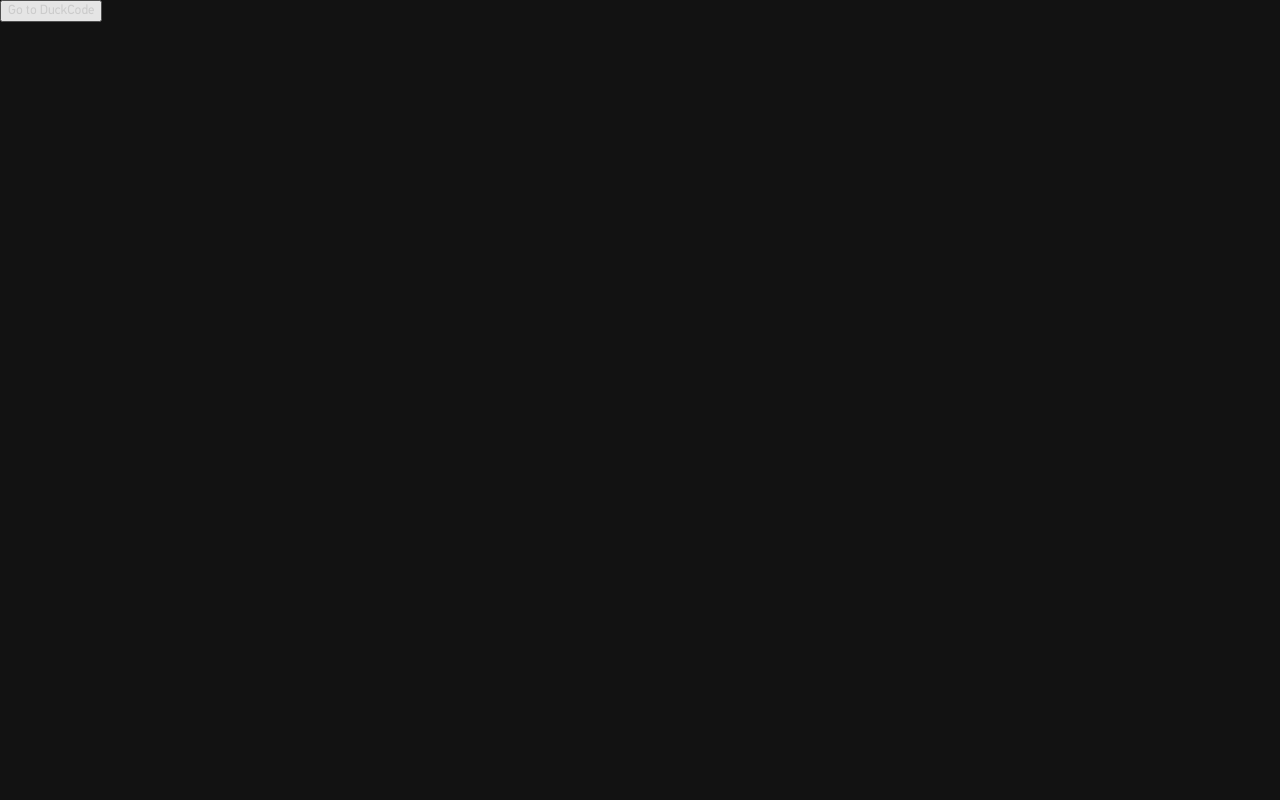
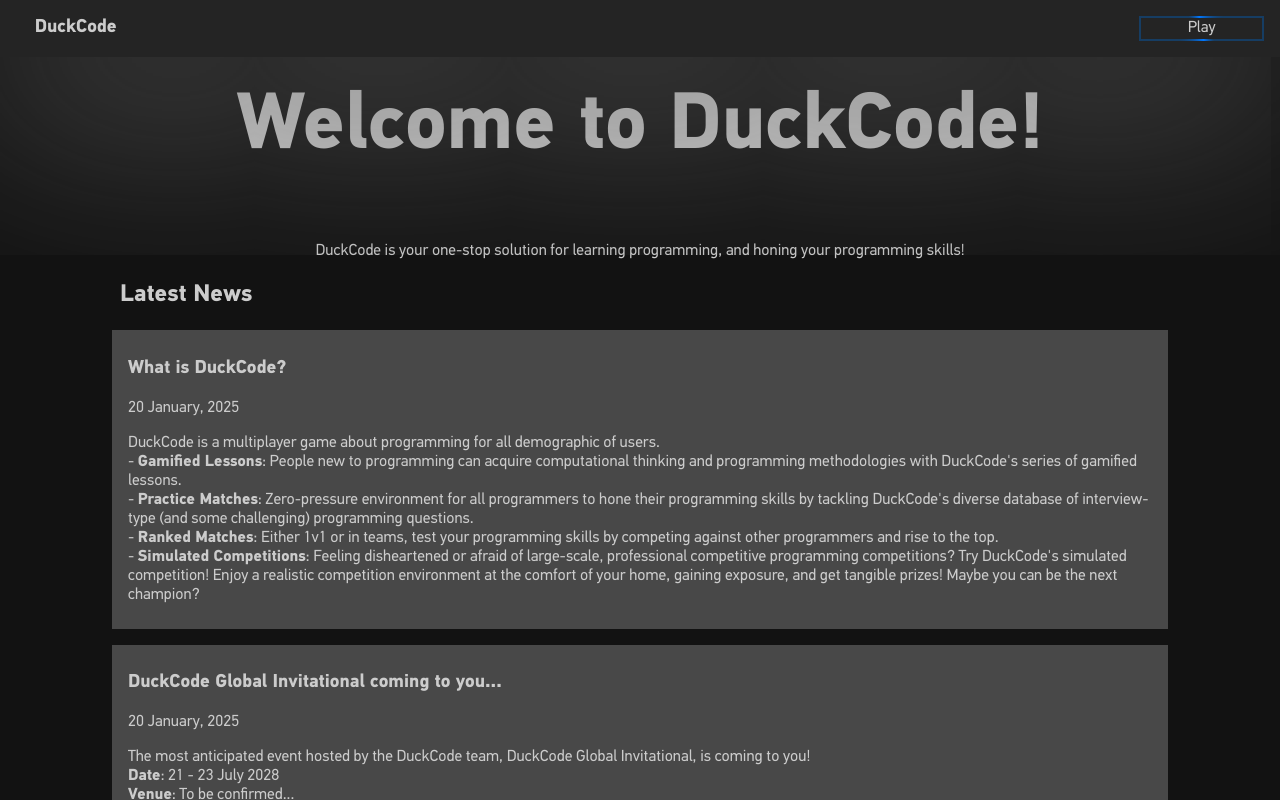
Before and after one commit to Masunori/DuckCode, a React (Create React App) app in the folder duckcode/: page / in a window 1280 px wide. Built offline with nearby package versions, Linux system fonts and the light colour scheme.

Commit message:
Static Landing UI skeleton
Landing UI skeleton is done. The login portal can be accessed from the Landing Page.

```diff
--- a/duckcode/src/App.jsx
+++ b/duckcode/src/App.jsx
@@ -106,7 +106,7 @@ export default function App() {
         <SettingsContext.Provider value={settingsContextObject} id='app'>
             <Router>
                 <Routes>
-                    <Route path='' element={<Landing />}/>
+                    <Route path='/' element={<Landing />}/>
                     <Route path='/gameplay' element={<Gameplay />}></Route>
                     <Route path='/portal' element={<Portal />}></Route>
                     </Routes>
--- a/duckcode/src/pages/Landing/Landing.jsx
+++ b/duckcode/src/pages/Landing/Landing.jsx
@@ -1,4 +1,5 @@
-import { useNavigate } from "react-router-dom"
+import { useNavigate } from "react-router-dom";
+import './landing.css';
 
 export function Landing() {
     const navigate = useNavigate();
@@ -7,9 +8,82 @@ export function Landing() {
         navigate('/portal');
     }
 
+    const dummyLink = "https://youtu.be/dQw4w9WgXcQ?si=pbHjWVWDclnIJgTS";
+
     return (
         <div id="landing">
-            <button onClick={handleGoToDuckCode}>Go to DuckCode</button>
+            <header>
+                <nav>
+                    <div>
+                        <h3>DuckCode</h3>
+                    </div>
+                    <div id="landing-play-duckcode-button-wrapper">
+                        <button id="landing-play-duckcode-button" onClick={handleGoToDuckCode}>Play</button>
+                    </div>
+                </nav>
+            </header>
+            <main>
+                <section id="landing-welcome-section">
+                    <h1>Welcome to DuckCode!</h1>
+                    <p>DuckCode is your one-stop solution for learning programming, and honing your programming skills!</p>
+                </section>
+                <section>
+                    <h2 id="landing-latest-news">Latest News</h2>
+                    <article>
+                        <h3>What is DuckCode?</h3>
+                        <time dateTime="2025-01-20">20 January, 2025</time>
+                        <p>
+                            DuckCode is a multiplayer game about programming for all demographic of users.<br />
+                            - <strong>Gamified Lessons</strong>: People new to programming can acquire computational thinking and programming methodologies with DuckCode's series of gamified lessons.<br />
+                            - <strong>Practice Matches</strong>: Zero-pressure environment for all programmers to hone their programming skills by tackling DuckCode's diverse database of interview-type (and some challenging) programming questions.<br />
+                            - <strong>Ranked Matches</strong>: Either 1v1 or in teams, test your programming skills by competing against other programmers and rise to the top.<br />
+                            - <strong>Simulated Competitions</strong>: Feeling disheartened or afraid of large-scale, professional competitive programming competitions? Try DuckCode's simulated competition! Enjoy a realistic competition environment at the comfort of your home,
+                            gaining exposure, and get tangible prizes! Maybe you can be the next champion?
+                        </p>
+                    </article>
+                    <article>
+                        <h3>DuckCode Global Invitational coming to you...</h3>
+                        <time dateTime="2025-01-20">20 January, 2025</time>
+                        <p>
+                            The most anticipated event hosted by the DuckCode team, DuckCode Global Invitational, is coming to you!<br />
+                            <strong>Date</strong>: 21 - 23 July 2028<br />
+                            <strong>Venue</strong>: To be confirmed...<br /><br />
+
+                            <strong>Activities</strong><br />
+                            - <strong>DuckCode ACG Fest</strong>: You cannot mention Computer Science without mentioning the Anime-Cosplay-Game culture. Dress up (or simply join us) in one of the biggest ACG event in Asia, with more than 200 international and regional artists, cosplayers and content creators, and tons of fulfilling activities awaiting you.<br />
+                            - <strong>DuckCode Career Fest</strong>: How about not just having fun, but also getting a job? Get your resume ready, and meet up with recruiters from more than 500 companies and businesses from all over the world!<br />
+                            - <strong>DuckCode Talkshow</strong>: Attend talks from professors and industrial specialists across various fields of Computer Science, and gain new insights into the field, or just be mind-blown!<br />
+                            - <strong>DuckCode Global Invitational</strong>: The best teams that have cleared the regional qualifiers will be invited to Singapore in a 7-day, 6-night trip to compete in one of the most (self-proclaimed) prestigious competitive programming competition, with a prize pool of up to USD1,000,000 and other opportunities. Audience will be allowed to watch the entire competition live, with commentary from professionals.<br />
+                            - <strong>DuckCode Concert</strong>: End the exciting 3-day event with a booming concert, with our special guests!
+                        </p>
+                    </article>
+                    <article>
+                        <h3>DuckCode v1.0 is in production!</h3>
+                        <time dateTime="2025-01-20">20 January, 2025</time>
+                        <p>
+                            As of January 20, 2025, the DuckCode team is actively working on creating the minimum viable product (MVP) for DuckCode!
+                            <br />Our team expects to bring DuckCode to you by June 2025.
+                        </p>
+                    </article>
+                </section>
+            </main>
+            <footer>
+                <ul>
+                    <li>
+                        <a href={dummyLink}>Privacy Policy</a>
+                    </li>
+                    <li>
+                        <a href={dummyLink}>Terms of Service</a>
+                    </li>
+                    <li>
+                        <a href={dummyLink}>Contact Us</a>
+                    </li>
+                    <li>
+                        <a href={dummyLink}>Help Centre</a>
+                    </li>
+                </ul>
+                <p>&copy; 2025 DuckCode Project. All rights reserved.</p>
+            </footer>
         </div>
     )
 }
--- /dev/null
+++ b/duckcode/src/pages/Landing/landing.css
@@ -0,0 +1,138 @@
+#landing {
+    width: calc(100vw);
+    height: calc(100vh);
+    min-height: calc(100vh);
+    overflow-y: auto;
+    overflow-x: hidden;
+    display: flex;
+    flex-direction: column;
+}
+
+#landing::-webkit-scrollbar {
+    width: 5px;
+}
+
+#landing::-webkit-scrollbar-thumb {
+    background-color: var(--second-layer-background-color);
+    border-radius: 10px;
+}
+
+#landing nav {
+    position: absolute;
+    width: 100%;
+    top: 0;
+    box-sizing: border-box;
+    background-color: var(--first-layer-background-color);
+    padding: 1em;
+    box-shadow: 0 1em 15em 2em var(--fourth-layer-background-color);
+    display: grid;
+    grid-template-columns: 9fr 1fr;
+}
+
+#landing nav h3 {
+    margin: 0 0 0 1em;
+}
+
+#landing-play-duckcode-button-wrapper {
+    grid-column: 2;
+    place-self: stretch;
+    padding: 2px;
+
+    --border-angle: 0deg;
+    --border-angle-2: 180deg;
+    color: var(--foreground);
+    display: flex;
+    background-color: var(--significant-button-hover-heavier-color);
+    background-image: conic-gradient(from var(--border-angle) at 50% 50%,
+                                    transparent,
+                                    var(--significant-button-color) 10%,
+                                    transparent 30%,
+                                    transparent),
+                      conic-gradient(from var(--border-angle-2) at 50% 50%,
+                                    transparent,
+                                    var(--significant-button-color) 10%,
+                                    transparent 30%,
+                                    transparent);
+    animation: illuminating-border 4s linear infinite;
+}
+
+#landing-play-duckcode-button {
+    background-color: var(--first-layer-background-color);
+    border: none;
+    font-size: 1em;
+    width: 100%;
+    transition-duration: 0.25s;
+}
+
+@keyframes illuminating-border {
+    to {
+      --border-angle: 360deg;
+      --border-angle-2: 540deg;
+    }
+}
+
+@property --border-angle {
+    syntax: "<angle>";
+    inherits: true;
+    initial-value: 0deg;
+}
+
+@property --border-angle-2 {
+    syntax: "<angle>";
+    inherits: true;
+    initial-value: 180deg;
+}
+
+#landing-play-duckcode-button-wrapper:hover {
+    animation: illuminating-border 1s linear infinite;
+}
+
+#landing main {
+    flex: 1;
+}
+
+#landing-welcome-section {
+    text-align: center;
+}
+
+#landing-welcome-section h1 {
+    margin-top: 1em;
+    font-size: 5em;
+}
+
+#landing-latest-news {
+    padding-left: 5em;
+}
+
+#landing main article {
+    background-color: var(--second-layer-background-color);
+    width: calc(80vw);
+    margin: 1em auto;
+    padding: 0.5em 1em;
+}
+
+#landing footer {
+    background-color: var(--first-layer-background-color);
+    padding: 1px;
+}
+
+#landing footer ul {
+    list-style-type: none;
+    display: flex;
+    width: max(50vw, 500px);
+    margin: 1em auto;
+    justify-content: space-around;
+    padding: 0;
+}
+
+#landing footer a {
+    transition-duration: 0.25s;
+}
+
+#landing footer a:hover {
+    color: var(--font-colour-hover);
+}
+
+#landing footer p {
+    text-align: center;
+}
--- a/duckcode/src/pages/Portal/Portal.jsx
+++ b/duckcode/src/pages/Portal/Portal.jsx
@@ -4,16 +4,24 @@ import './portal.css';
 import StarryBackground from "../../globalcomponents/StarryBackground";
 import { Signup } from "./Signup";
 import { ResetPassword } from "./ResetPassword";
+import { useNavigate } from "react-router-dom";
 
 export function Portal() {
     const [isLogin, setIsLogin] = useState(false);
     const [isSignup, setIsSignup] = useState(false);
     const [isResetPassword, setIsResetPassword] = useState(false);
 
+    const navigate = useNavigate();
+
+    const handleGoToLanding = () => {
+        navigate('/');
+    }
+
     const child = <div id="portal-container">
+        <p id="to-landing" onClick={handleGoToLanding}>About Us</p>
         <div id="portal-content">
             <h1 style={{ margin: 0, fontSize: '3em' }}>It's not just about learning to code or competitive programming</h1>
-            <p style={{ fontSize: '1.25em', textAlign: 'center' }}>DuckCode is your one-stop destination for programming. Dive into gamified tutorials, challenge peers in ranked matches, and participate in simulated contests with prizes!</p>
+            <p style={{ fontSize: '1.25em', textAlign: 'center' }}>Dive into gamified tutorials, challenge peers in ranked matches, and participate in simulated contests with prizes!</p>
             <button onClick={() => setIsLogin(true)} id="landing-login-button">Login</button>
             <button onClick={() => setIsSignup(true)} id="landing-signup-button">Sign Up</button>
         </div>
--- a/duckcode/src/pages/Portal/portal.css
+++ b/duckcode/src/pages/Portal/portal.css
@@ -318,3 +318,14 @@
 #check-verification-code-button:hover {
     background-color: var(--significant-button-hover-color);
 }
+
+#to-landing {
+    cursor: pointer;
+    position: fixed;
+    top: 1vh;
+    right: 2vw;
+}
+
+#to-landing:hover {
+    text-decoration: underline;
+}
--- a/duckcode/src/styles/variables.css
+++ b/duckcode/src/styles/variables.css
@@ -13,12 +13,13 @@
 
     --significant-button-color: #007fff;
     --significant-button-hover-color: #0560bc;
+    --significant-button-hover-heavier-color: #163d63;
     --insignificant-button-color: #363636;
     --insignificant-button-hover-color: #484848;
 
     --code-fragment-font: monospace;
     --font-colour: #ccc;
-    --font-colour-hover: #aaa;
+    --font-colour-hover: #999;
 
     --screen-padding: 20px;
     --navbar-padding: 50px;
```
